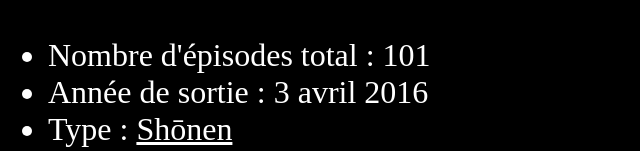
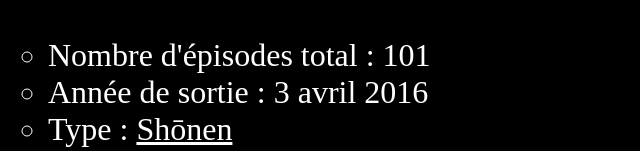
Before and after one commit to Minolie06/vgp-css, a plain HTML site: page page1.html in a window 1280 px wide. Shown: the part 801-952 px from the top of the page, 0-640 px from the left. Drawn offline with Linux system fonts and the light colour scheme.

Commit message:
Listes: mise en page CSS

```diff
--- a/page1.html
+++ b/page1.html
@@ -17,7 +17,7 @@
 		<div class="centre">
 			<iframe width="560" height="315" src="https://www.youtube.com/embed/KxDgJE0OEBI" title="YouTube video player" frameborder="0" allow="accelerometer; autoplay; clipboard-write; encrypted-media; gyroscope; picture-in-picture" allowfullscreen></iframe>
 		</div>
-		<ul type = "disc" >
+		<ul>
 			<li>Nombre d'épisodes total : 101</li>
 			<li>Année de sortie : 3 avril 2016</li>
 			<li>Type : <a href="https://fr.wikipedia.org/wiki/Sh%C5%8Dnen" title="Shōnen" target="_blank">Shōnen</a></li>
--- a/styles.css
+++ b/styles.css
@@ -54,3 +54,8 @@ a:active {
 	width: 33.33%;
 	float: left;
 }
+
+/* LISTES */
+ul {
+	list-style-type: circle;
+}
```
Also changed, not shown: page2.html (+1 -1 lines), page3.html (+1 -1 lines), page4.html (+1 -1 lines), page5.html (+1 -1 lines), page6.html (+1 -1 lines), page7.html (+1 -1 lines), page8.html (+1 -1 lines), page9.html (+1 -1 lines).
